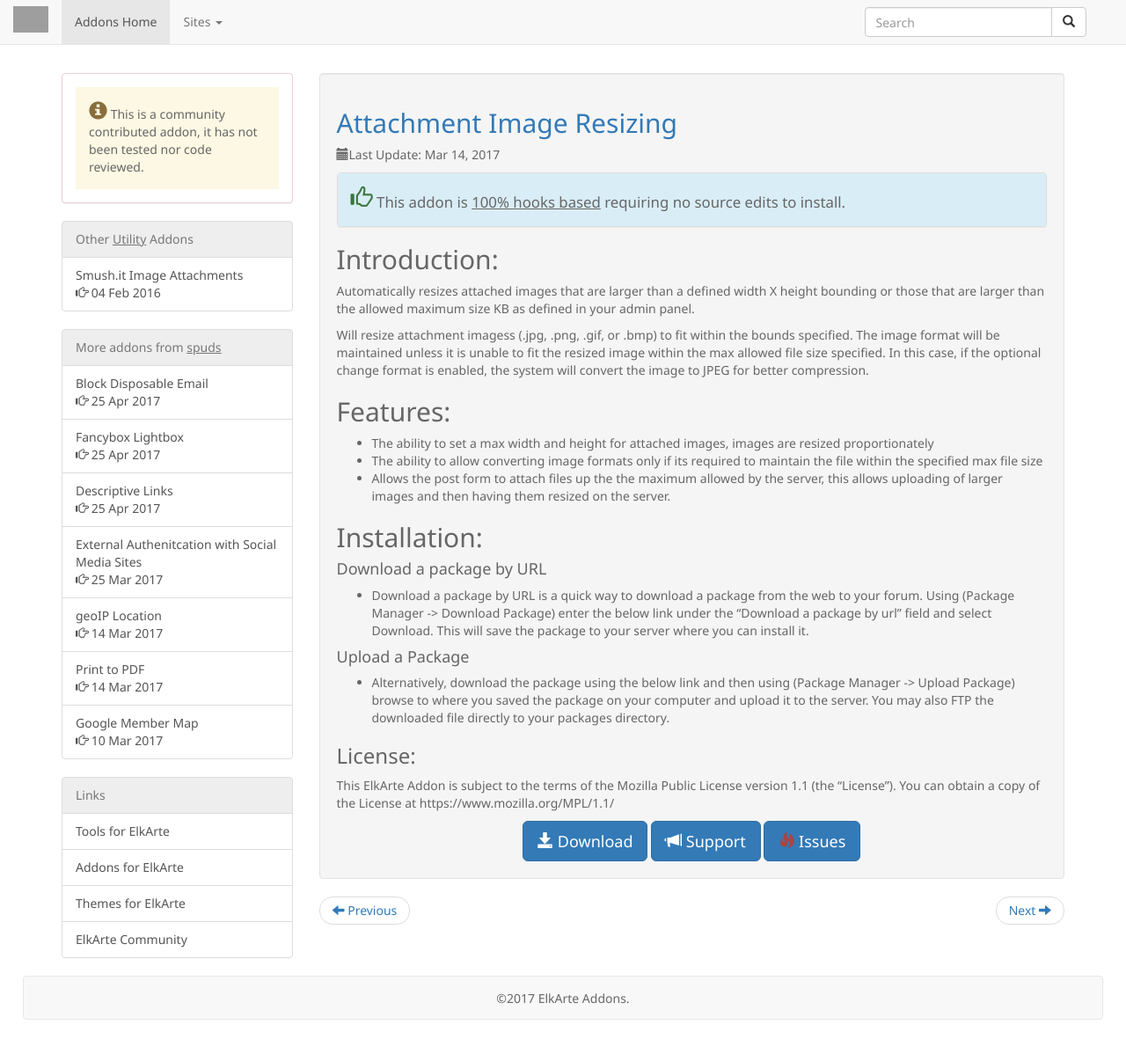
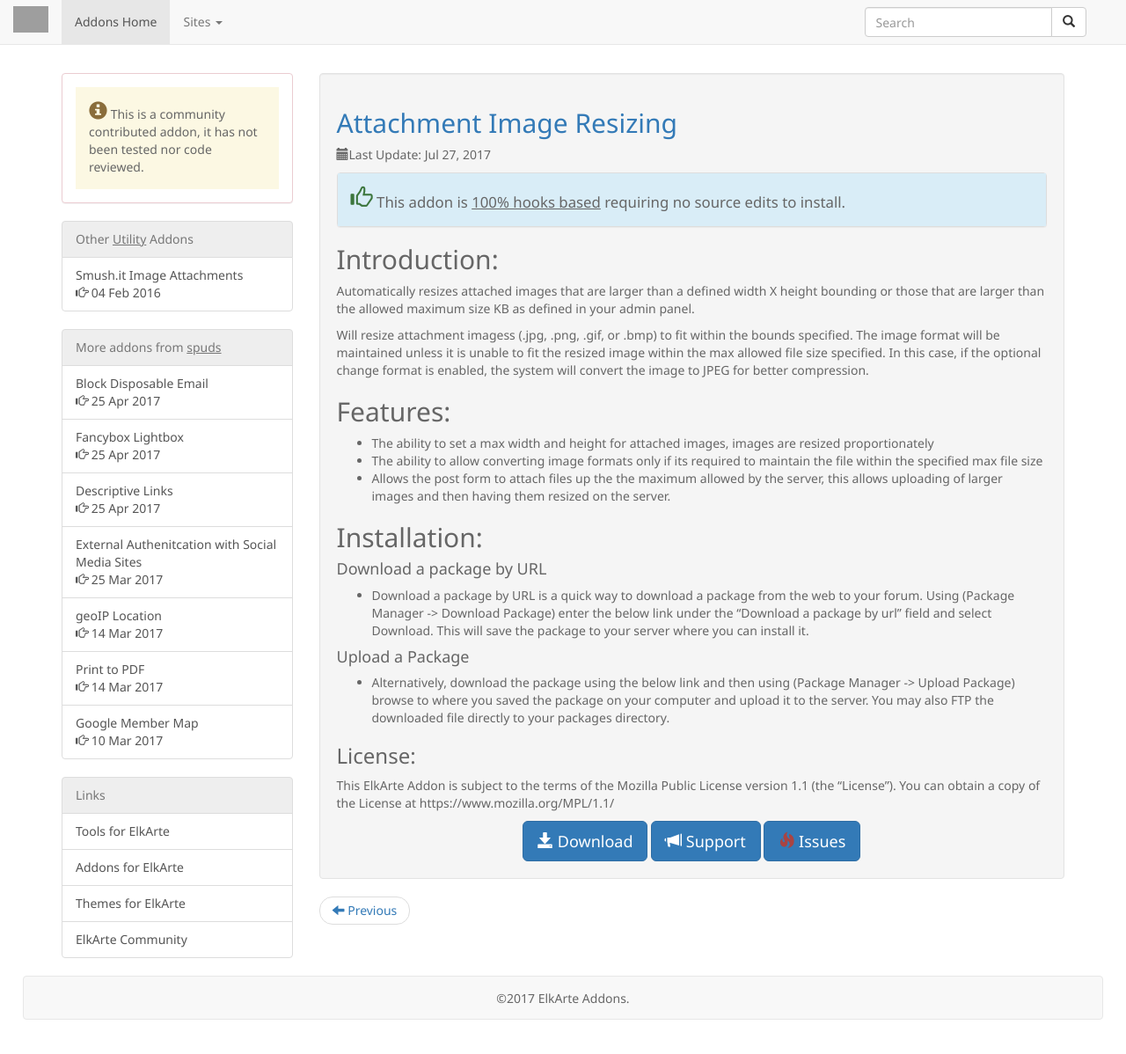
Before and after one commit to elkarte/addons, a Jekyll site: the page built from _posts/2014-03-08-Attachment-Resize.MD, in a window 1280 px wide and 1204 px high. Shown: the top 1198 px of the window at 88% size. Built offline with Jekyll 4.4.1, drawn with Linux system fonts in a browser that asks for light colours; nearby versions of some CDN libraries; grey boxes are pictures that could not be loaded.

Commit message:
! update to v104

```diff
--- a/_posts/2014-03-08-Attachment-Resize.MD
+++ b/_posts/2014-03-08-Attachment-Resize.MD
@@ -3,18 +3,18 @@ layout: post
 title: "Attachment Image Resizing"
 pkid: "Spuds:air_elk"
 category: utility
-date: 2017-03-14
+date: 2017-07-27
 comments: false
 short: "Automatically resizes uploaded attachments to set limits"
 license: MPL 1.1
-version: 1.0.3
+version: 1.0.4
 allhooks: yes
 elkversion: 1.0-1.1
 support: http://www.elkarte.net/community/index.php?topic=1372.0
 bugs: https://github.com/Spuds/Elk_Resize_Attachment_Images/issues
 author: spuds
 thumbnail:
-download: https://github.com/Spuds/Elk_Resize_Attachment_Images/releases/download/V1.0.3/elk_ResizeAttachedImages_103.zip
+download: https://github.com/Spuds/Elk_Resize_Attachment_Images/releases/download/V1.0.4/elk_ResizeAttachedImages_104.zip
 images:
 ---
 
```
